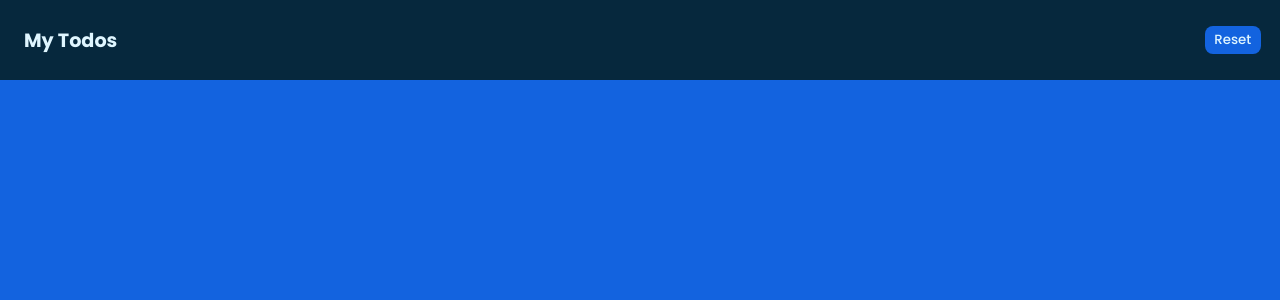
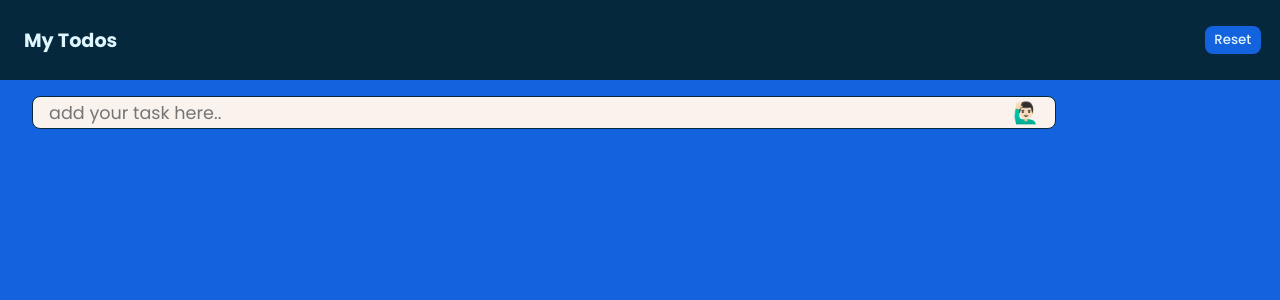
Before and after one commit to chriskokc/my-todo, a React (Create React App) app: page / in a window 1280 px wide. Shown: the top 300 px of the page. Built offline with nearby package versions, Linux system fonts and the light colour scheme; the HTML template or start-up script is replaced by a standard one.

Commit message:
added Addbar.

```diff
--- a/src/App.jsx
+++ b/src/App.jsx
@@ -1,8 +1,14 @@
 import "./App.scss";
 import Navbar from "./components/Navbar/Navbar";
+import Addbar from "./components/Addbar/Addbar";
 
 const App = () => {
-  return <Navbar />;
+  return (
+    <div>
+      <Navbar />
+      <Addbar />
+    </div>
+  );
 };
 
 export default App;
--- a/src/assets/scss/_variables.scss
+++ b/src/assets/scss/_variables.scss
@@ -2,5 +2,6 @@ $font-primary: 'Poppins', sans-serif;
 
 $color-navbar: #06283D;
 $color-background: #1363DF;
+$color-addbar: #F9F2ED;
 $color-item: #47B5FF;
 $color-text: #DFF6FF;
--- /dev/null
+++ b/src/components/Addbar/Addbar.jsx
@@ -0,0 +1,18 @@
+import "./Addbar.scss";
+
+const Addbar = () => {
+  return (
+    <div className="add-bar">
+      <input
+        id="add-bar"
+        name="add-bar"
+        className="add-bar__field"
+        type="text"
+        placeholder="add your task here.."
+      />
+      <span className="add-bar__icon">🙋🏻‍♂️</span>
+    </div>
+  );
+};
+
+export default Addbar;
--- /dev/null
+++ b/src/components/Addbar/Addbar.scss
@@ -0,0 +1,30 @@
+@use "../../assets/scss/variables" as *;
+
+.add-bar {
+    display: flex;
+    justify-content: space-between;
+    align-items: center;
+    width: 80%;
+    margin: 1rem 2rem;
+    padding: 0 1rem;
+    background-color: $color-addbar;
+    border-radius: 0.5rem;
+    border-radius: 0.5rem;
+    border: 1px solid $color-navbar;
+
+    &__field {
+        background-color: $color-addbar;
+        border-radius: 0.5rem;
+        border: none;
+        font-size: 1.1rem;
+        color: $color-navbar;
+    }
+
+    &__icon {
+        background-color: $color-addbar;
+        font-size: 1.3rem;
+        &:hover {
+            cursor: pointer;
+        }
+    }
+}
```
